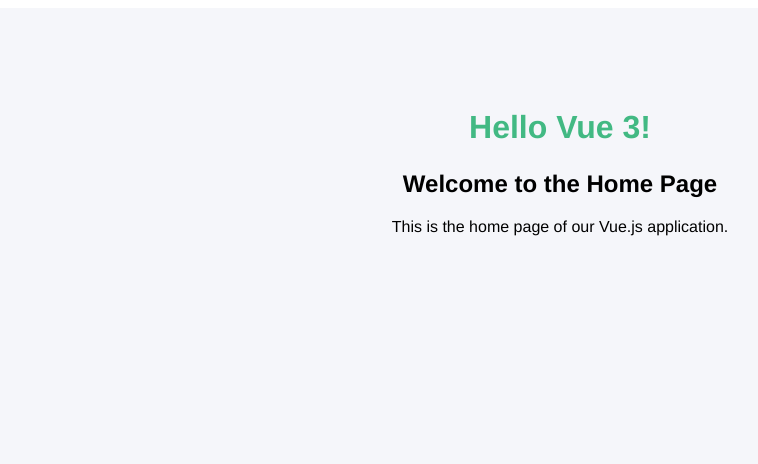
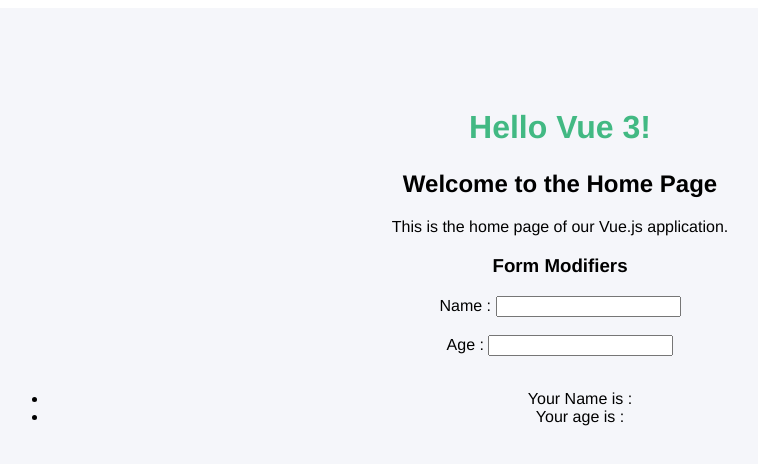
Before and after one commit to Ashif9683/LearningVue, a Vue app: page / in a window 1280 px wide. Shown: the top 464 px of the page, without its empty margins (80-838 px from the left). Built offline with nearby package versions, Linux system fonts and the light colour scheme.

Commit message:
Modifiers

```diff
--- a/src/components/Home.vue
+++ b/src/components/Home.vue
@@ -2,8 +2,31 @@
     <div class="home">
         <h2>Welcome to the Home Page</h2>
         <p>This is the home page of our Vue.js application.</p>
+
+        <h3>Form Modifiers</h3>
+        <label>Name : </label>
+        <input type="text" v-model.lazy="name">
+        <br><br>
+        <label>Age : </label>
+        <input type="number" v-model.number="age">
+        <br><br>
+        <ul>
+            <li>Your Name is : {{ name }}</li>
+            <li>Your age is : {{ age }}</li>
+        </ul>
     </div>
 </template>
 <script>
 
+export default {
+    name : 'Home',
+
+    data() {
+        return {
+            name: '',
+            age: null,
+        }
+    }
+}
+
 </script>
```
